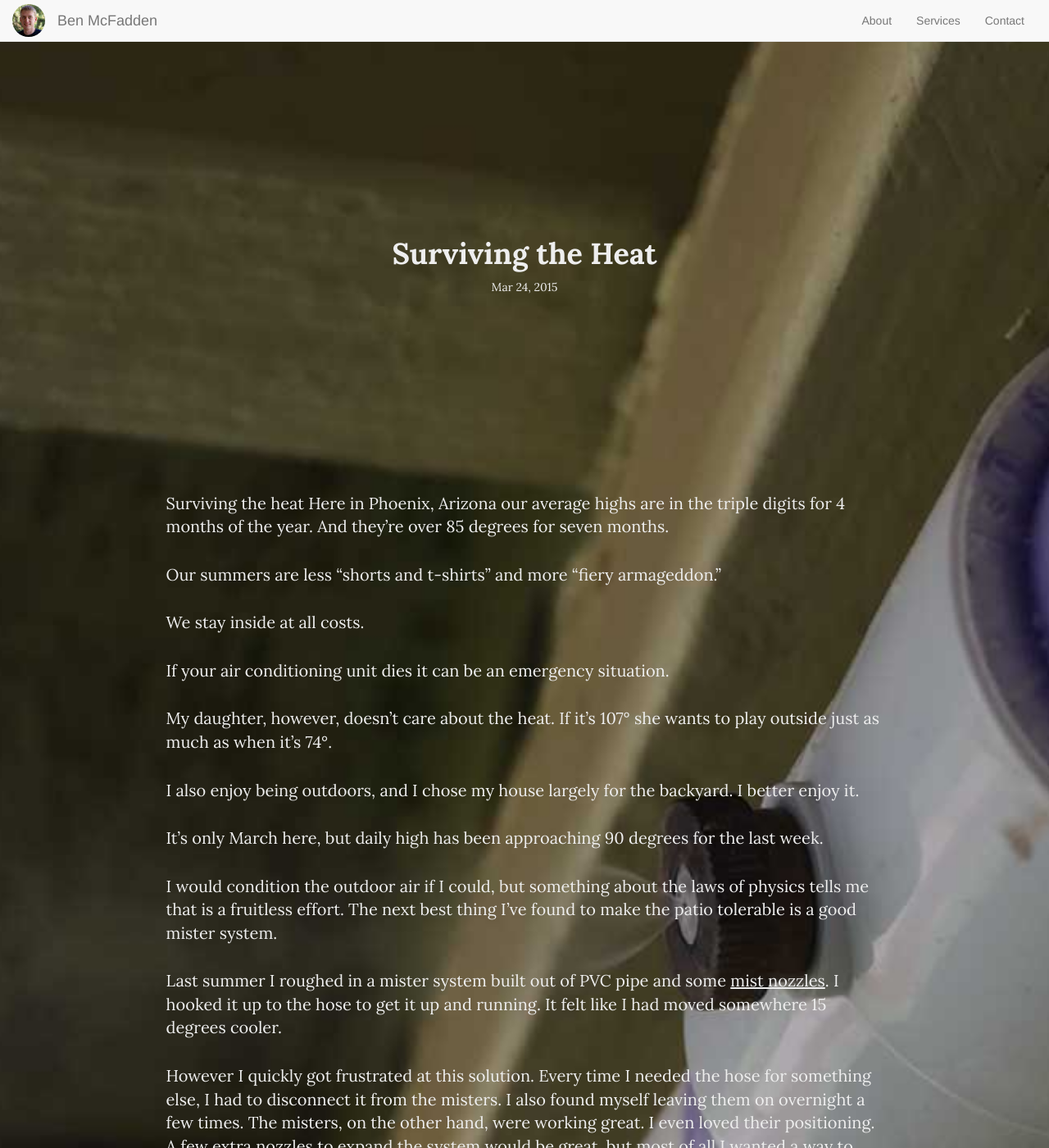
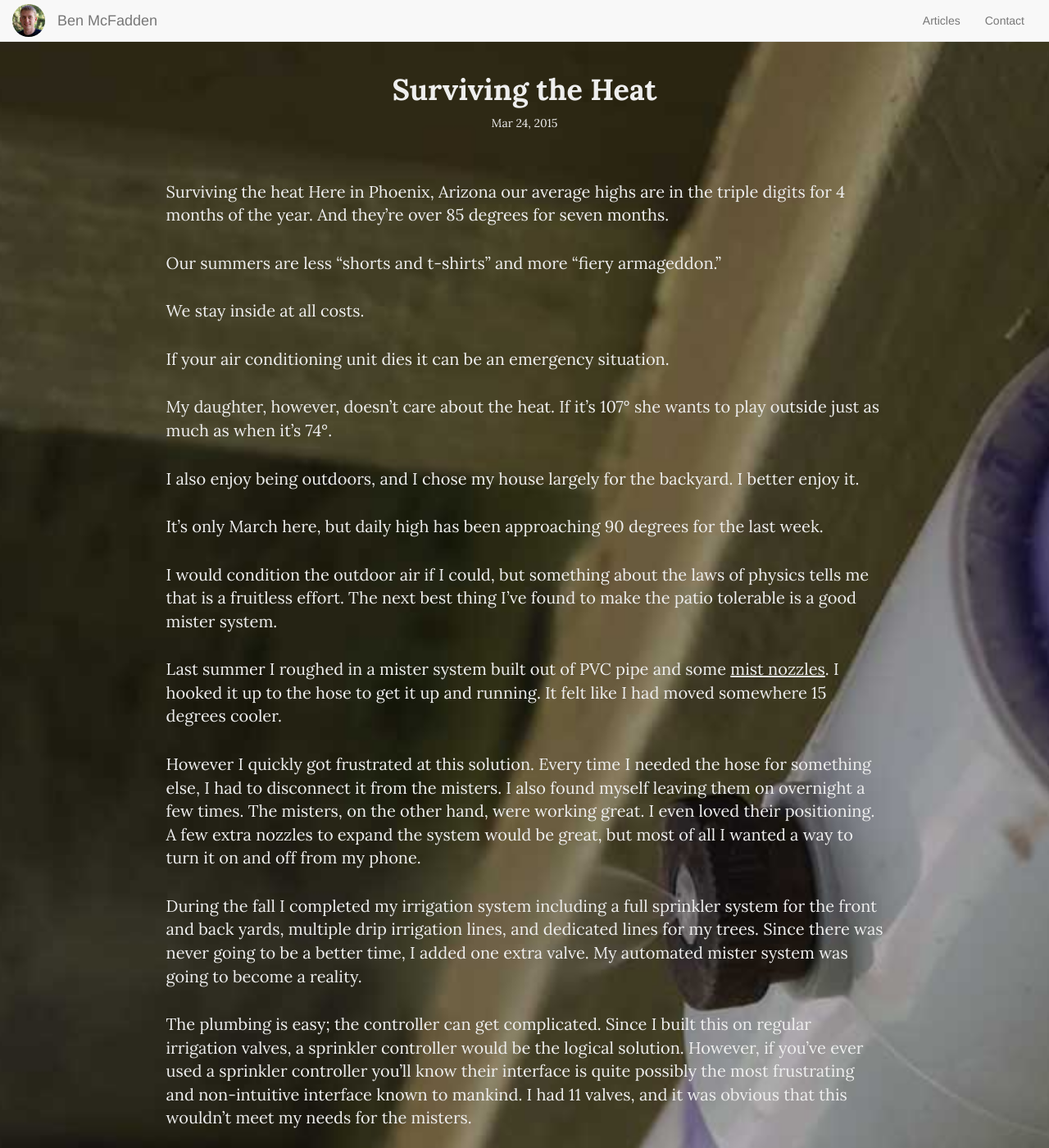
Before and after one commit to mcfadden/mcfadden.github.io, a Jekyll site: the page built from _posts/2015-03-24-surviving-the-heat.md, in a window 1280 px wide and 1400 px high. Shown: the whole window at 82% size. Built offline with Jekyll 4.4.1, drawn with Linux system fonts in a browser that asks for light colours; nearby versions of some CDN libraries; some of the changed text lies outside the part shown.

Commit message:
Add contact and articles page.

```diff
--- a/_includes/footer.html
+++ b/_includes/footer.html
@@ -33,7 +33,10 @@
     </div>
 
     <div class="description col-md-pull-1 col-lg-pull-1 col-lg-4 col-md-4 col-sm-12">
-      <p class="text">{{ site.description }}</p>
+      <p class="text">
+        I love to write software that solves real needs. You'll find a little bit
+        about me here as well as some <a href="/articles">articles I've written</a>.
+      </p>
     </div>
 
 
--- a/_includes/header.html
+++ b/_includes/header.html
@@ -15,13 +15,10 @@
     <div class="collapse navbar-collapse navbar-right" id="bs-example-navbar-collapse-1">
         <ul class="nav navbar-nav">
             <li>
-                <a href="#">About</a>
+                <a href="/articles">Articles</a>
             </li>
             <li>
-                <a href="#">Services</a>
-            </li>
-            <li>
-                <a href="#">Contact</a>
+                <a href="/contact">Contact</a>
             </li>
         </ul>
     </div>
--- a/_layouts/home.html
+++ b/_layouts/home.html
@@ -9,7 +9,7 @@
       <div class="row" style="margin-top: 40px;">
         <div class="col-md-12">
           <div class="text-center">
-            <img class="rounded" src="./images/ben_mcfadden_200_200.jpg" width="200" height="200" >
+            <img class="rounded" src="/images/ben_mcfadden_200_200.jpg" width="200" height="200" >
 
             <h2 class="text-center">Ben McFadden</h2>
             <p class="text-center"><a href="http://github.com/mcfadden">github.com/mcfadden</a></p>
--- a/_layouts/post.html
+++ b/_layouts/post.html
@@ -1,7 +1,8 @@
 ---
 layout: default
 ---
-<div class="post{% if page.text_color %} text-{{ page.text_color }}{% endif %}">
+
+<div class="post{% if page.text_color %} text-{{ page.text_color }}{% endif %}{% if page.cover_image %} cover-image{% endif %}">
   <header class="post-header">
     <h1 class="post-title">{{ page.title }}</h1>
     <p class="post-meta">{{ page.date | date: "%b %-d, %Y" }}{% if page.author %} • {{ page.author }}{% endif %}{% if page.meta %} • {{ page.meta }}{% endif %}</p>
--- a/_sass/_layout.scss
+++ b/_sass/_layout.scss
@@ -69,9 +69,14 @@
         };
       }
     }
+    &.cover-image{
+      .post-header{
+        margin: 12em auto;
+      }
+    }
     .post-header{
       text-align: center;
-      margin: 12em auto;
+      margin: 2em auto;
       .post-title{
         font-weight: 700;
       }
--- a/javascript/main.coffee
+++ b/javascript/main.coffee
@@ -4,9 +4,9 @@
 reverse = (s)->
   s.split("").reverse().join("")
 
-$("li.ead span.domain").html( reverse "{{ site.email.domain }}")
-$("li.ead span.hide").first().html("{{site.email.user}}").removeClass('hide');
-$("li.ead").attr("style", "");
+$(".ead span.domain").html( reverse "{{ site.email.domain }}")
+$(".ead span.hide").html("{{site.email.user}}").removeClass('hide');
+$(".ead").attr("style", "");
 
 
 positionCoverImage = ->
```
Also changed, not shown: articles/index.md (added, +11 -0 lines), contact/index.md (added, +7 -0 lines).
